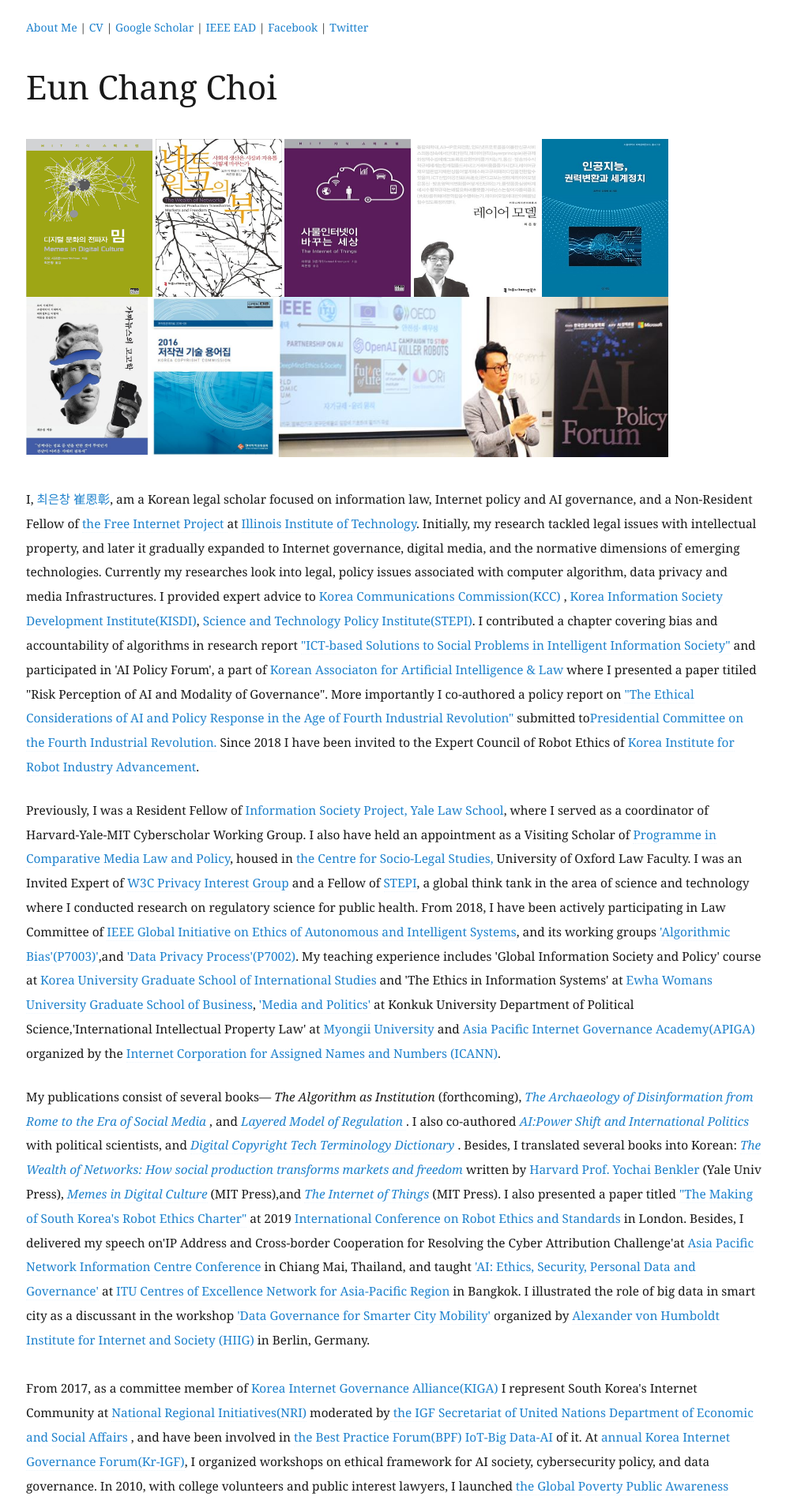
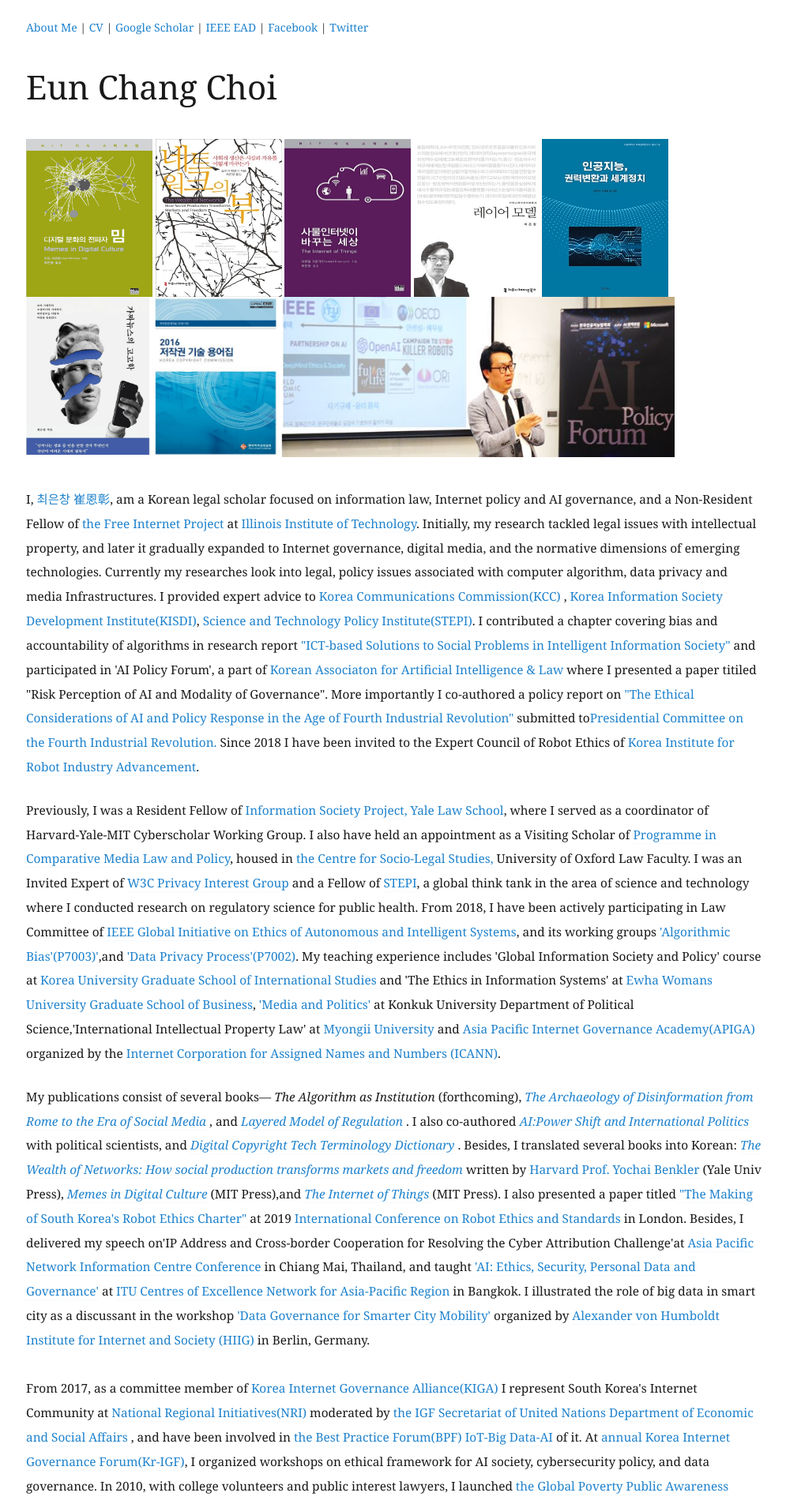
Before and after one commit to eunchangchoi/eunchangchoi.github.io, a Jekyll site: the page built from index.md, in a window 1280 px wide. Shown: the top 1905 px of the page at 79% size, without its empty margins (67-1062 px from the left). Built offline with Jekyll 4.4.1, drawn with Linux system fonts in a browser that asks for light colours.

Commit message:
Update index.md

```diff
--- a/index.md
+++ b/index.md
@@ -15,9 +15,9 @@
  <a href="https://www.kyobobook.co.kr/product/detailViewKor.laf?mallGb=KOR&ejkGb=KOR&barcode=9791130435473"><img style="vertical-align:top;height:200px;width:160px;" src="images/book2.jpg"></a>
  <a href="http://www.kyobobook.co.kr/product/detailViewKor.laf?ejkGb=KOR&mallGb=KOR&barcode=9788946062726&orderClick=LAH&Kc="><img style="vertical-align:top;height:200px;width:160px;" src="images/book3.jpg"></a>
  <a href="http://www.kyobobook.co.kr/product/detailViewKor.laf?barcode=9791130437002&orderClick=357"><img style="vertical-align:top;height:200px;width:158px;" src="images/book4.jpg"></a> <a href="http://www.kyobobook.co.kr/product/detailViewKor.laf?ejkGb=KOR&mallGb=KOR&barcode=9788964361436&orderClick=LAH&Kc="><img style="vertical-align:top;height:200px;width:160px;" src="images/book5.jpg"> </a>
-  <a href="http://www.kyobobook.co.kr/product/detailViewKor.laf?mallGb=KOR&ejkGb=KOR&linkClass=17090303&barcode=9788962623222"><img style="vertical-align:top;height:200px;width:155px;" src="images/book6.png"></a>
-  <a href="http://view.copyright.or.kr:8080/SynapDocViewServer/viewer/doc.html?key=000000006ba186290172c9470e3d36b4&contextPath=/SynapDocViewServer"><img style="vertical-align:top;height:202px;width:157px;" src="images/book7.png"></a>
-  <img style="vertical-align:top;height:203px;width:494px;" src="images/book8.png">
+  <a href="http://www.kyobobook.co.kr/product/detailViewKor.laf?mallGb=KOR&ejkGb=KOR&linkClass=17090303&barcode=9788962623222"><img style="vertical-align:top;height:200px;width:157px;" src="images/book6.png"></a>
+  <a href="http://view.copyright.or.kr:8080/SynapDocViewServer/viewer/doc.html?key=000000006ba186290172c9470e3d36b4&contextPath=/SynapDocViewServer"><img style="vertical-align:top;height:202px;width:159px;" src="images/book7.png"></a>
+  <img style="vertical-align:top;height:203px;width:498px;" src="images/book8.png">
  <br>
  <br>
 <p style="font-size:1.1em">I,<a href="https://igf2019.sched.com/eunchangchoi"> 최은창 崔恩彰</a>,
```
